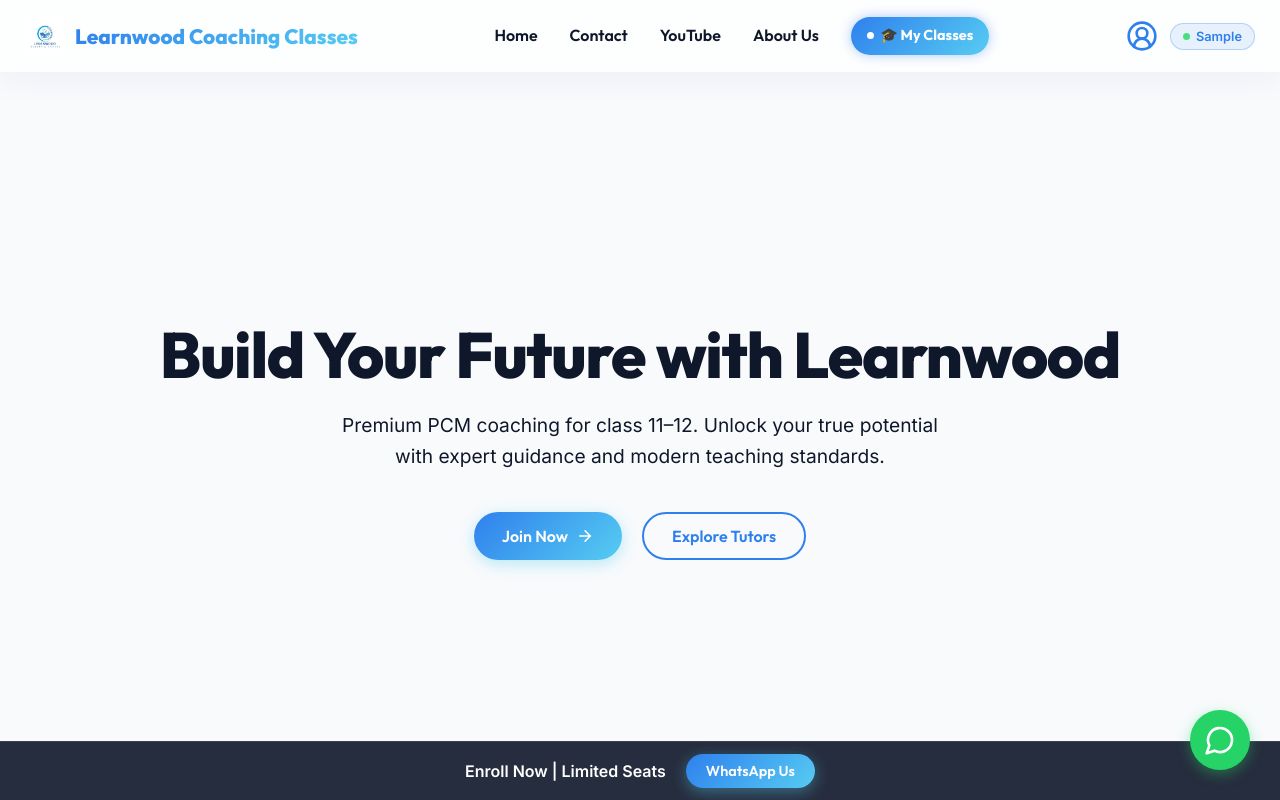
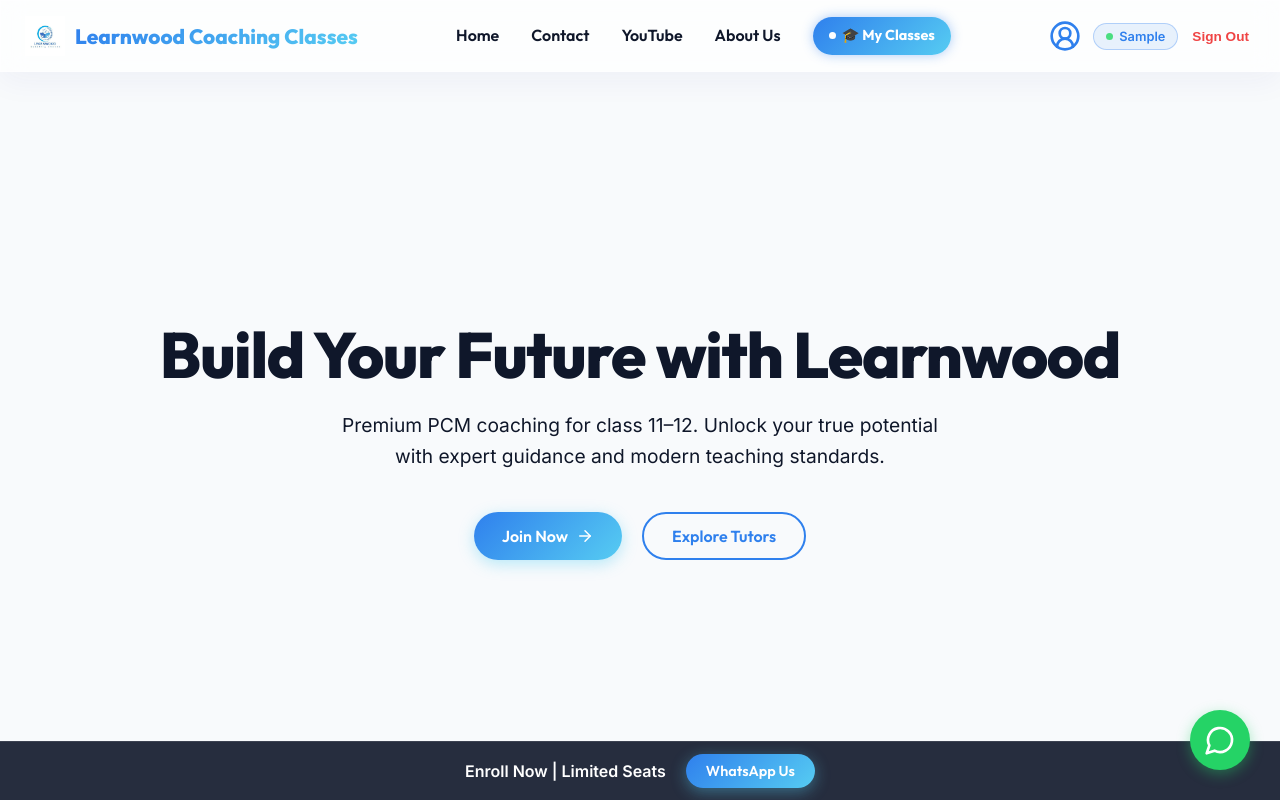
Before and after one commit to psukhmeet/LCC, a React (Vite) app: page / in a window 1280 px wide. Shown: the top 800 px of the page. Built offline with nearby package versions, Linux system fonts and the light colour scheme; no server answers; the database is empty; sample sign-in values are in the browser's storage.

Commit message:
profile page

```diff
--- a/src/components/layout/Navbar.jsx
+++ b/src/components/layout/Navbar.jsx
@@ -88,6 +88,7 @@ const Navbar = () => {
 
           {/* Show user name pill when logged in */}
           {!loading && currentUser && (
+            <div style={{ display: 'flex', alignItems: 'center', gap: '8px' }}>
               <Link to="/dashboard" style={{
                 display: 'flex', alignItems: 'center', gap: '6px',
                 background: 'rgba(47,128,237,0.1)',
@@ -99,6 +100,23 @@ const Navbar = () => {
                 <span style={{ width: 7, height: 7, borderRadius: '50%', background: '#4ade80', display: 'inline-block' }} />
                 {userProfile?.name?.split(' ')[0] || 'Dashboard'}
               </Link>
+              <button
+                onClick={async () => {
+                  const { signOut } = await import('firebase/auth');
+                  const { auth } = await import('../../firebase/config');
+                  await signOut(auth);
+                  navigate('/login');
+                }}
+                style={{
+                  background: 'none', border: 'none', cursor: 'pointer',
+                  color: '#ef4444', fontSize: '0.85rem', fontWeight: 700,
+                  display: 'flex', alignItems: 'center', gap: '4px', padding: '6px'
+                }}
+                title="Sign Out"
+              >
+                Sign Out
+              </button>
+            </div>
           )}
         </div>
       </div>
--- a/src/pages/Dashboard.jsx
+++ b/src/pages/Dashboard.jsx
@@ -31,9 +31,8 @@ const Dashboard = () => {
           // Teachers can see and start ANY class created by the admin
           q = query(collection(db, 'classes'));
         } else {
-          const enrolled = userProfile?.enrolledClasses || [];
-          if (enrolled.length === 0) { setClasses([]); setLoading(false); return; }
-          q = query(collection(db, 'classes'), where('__name__', 'in', enrolled));
+          // Allow students to see ALL scheduled classes instead of heavily restricting by enrollment links
+          q = query(collection(db, 'classes'));
         }
         const snap = await getDocs(q);
         setClasses(snap.docs.map(d => ({ id: d.id, ...d.data() })));
@@ -74,6 +73,7 @@ const Dashboard = () => {
   return (
     <div style={{
       minHeight: '100vh',
+      paddingTop: '70px', // Clear the fixed Navbar
       background: 'linear-gradient(135deg, #0f172a 0%, #1e3a5f 60%, #0f172a 100%)',
       fontFamily: "'Inter', sans-serif",
       color: 'white',
```
Lines whose indentation alone changed are shown as unchanged.
